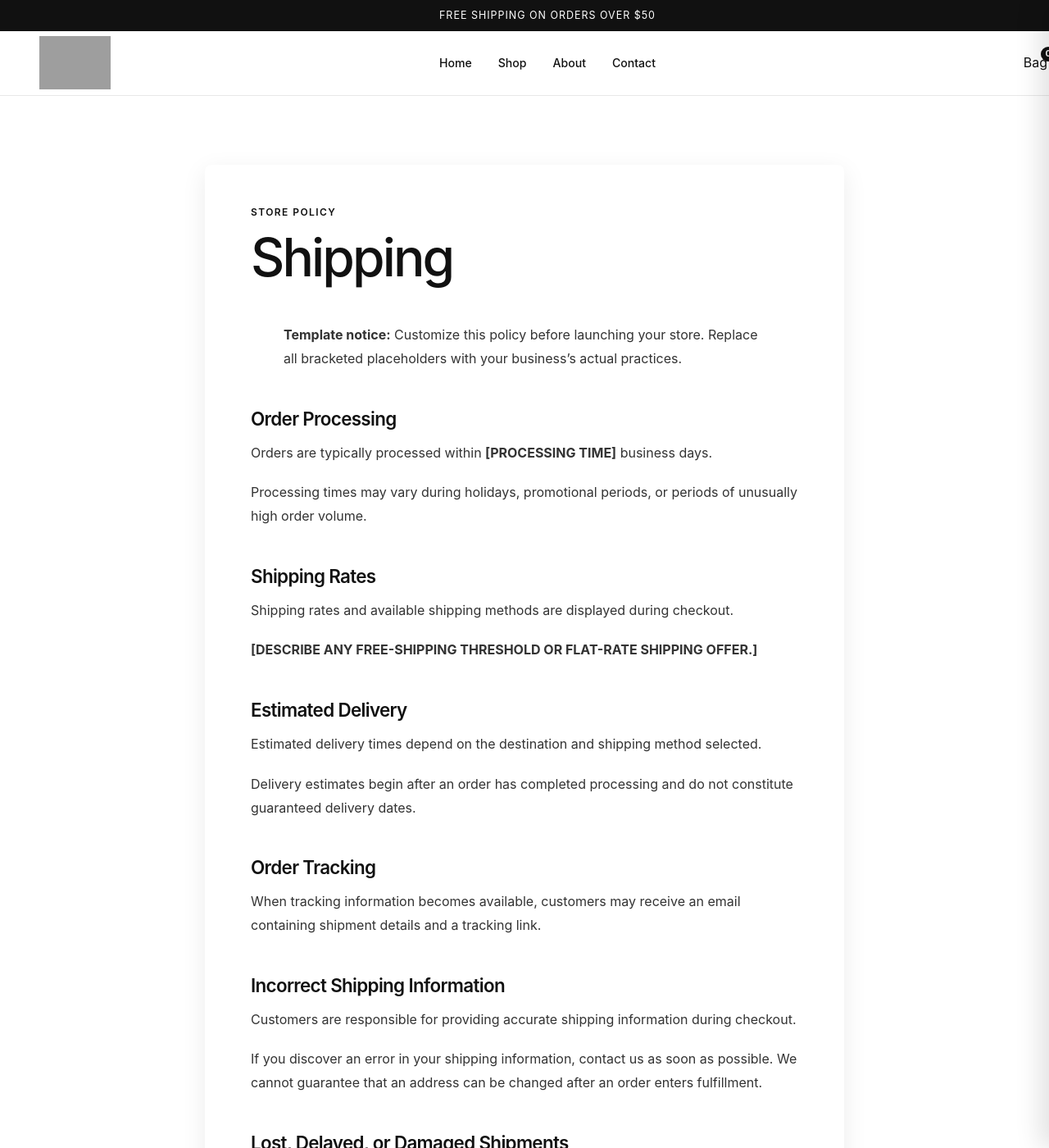
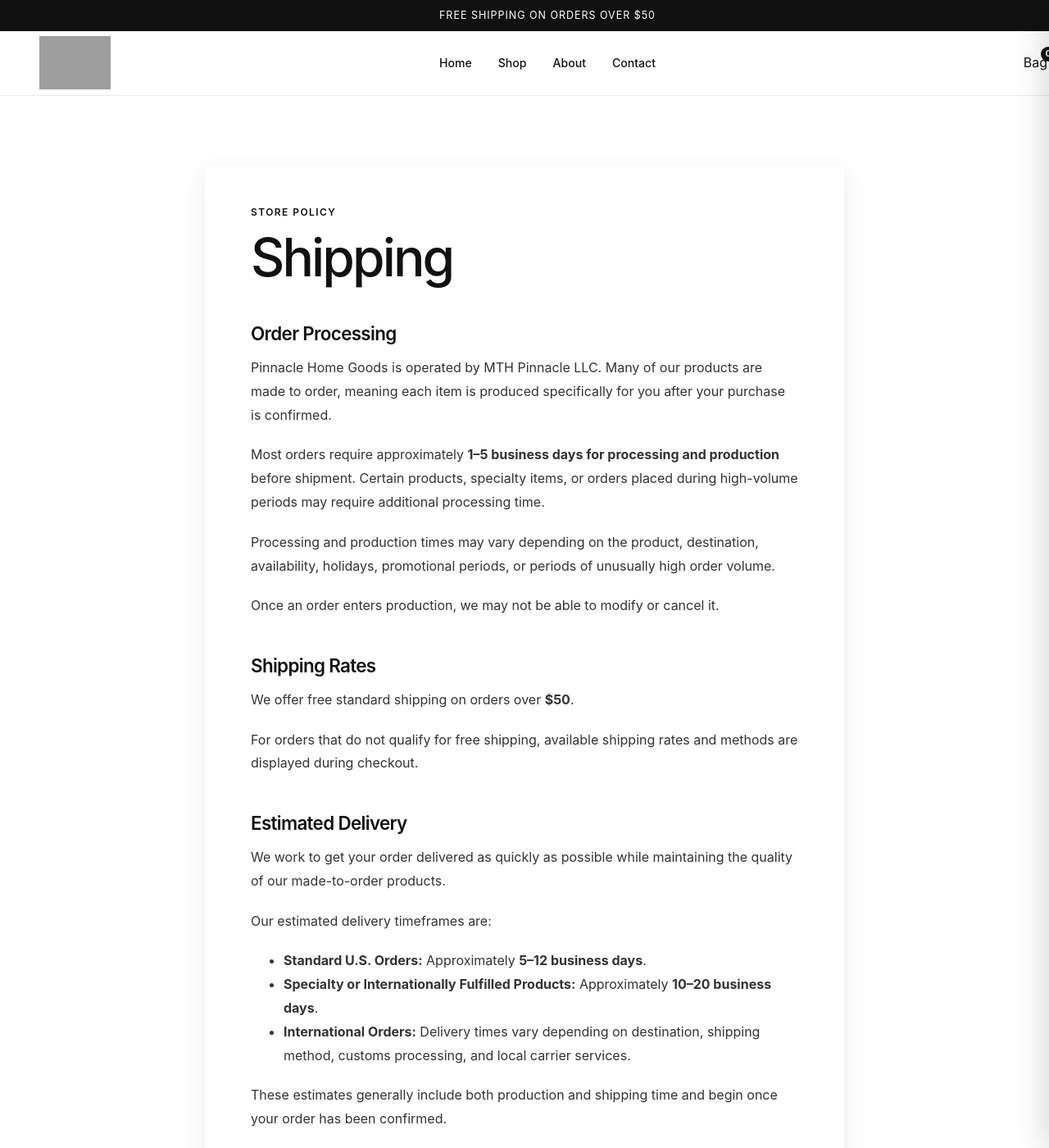
Before and after one commit to chew-max/pinnacle-fitness, a Jekyll site: the page built from policies/shipping/index.md, in a window 1280 px wide and 1400 px high. Shown: the whole window at 82% size. Built offline with Jekyll 4.4.1, drawn with Linux system fonts in a browser that asks for light colours; some of the changed text lies outside the part shown; grey boxes are pictures that could not be loaded.

Commit message:
Update index.md
updated shipping policy

```diff
--- a/policies/shipping/index.md
+++ b/policies/shipping/index.md
@@ -4,40 +4,69 @@ title: Shipping
 description: Shipping information and order delivery policies.
 ---
 
-> **Template notice:** Customize this policy before launching your store. Replace all bracketed placeholders with your business's actual practices.
-
 ## Order Processing
 
-Orders are typically processed within **[PROCESSING TIME]** business days.
+Pinnacle Home Goods is operated by MTH Pinnacle LLC. Many of our products are made to order, meaning each item is produced specifically for you after your purchase is confirmed.
 
-Processing times may vary during holidays, promotional periods, or periods of unusually high order volume.
+Most orders require approximately **1–5 business days for processing and production** before shipment. Certain products, specialty items, or orders placed during high-volume periods may require additional processing time.
+
+Processing and production times may vary depending on the product, destination, availability, holidays, promotional periods, or periods of unusually high order volume.
+
+Once an order enters production, we may not be able to modify or cancel it.
 
 ## Shipping Rates
 
-Shipping rates and available shipping methods are displayed during checkout.
+We offer free standard shipping on orders over **$50**.
 
-**[DESCRIBE ANY FREE-SHIPPING THRESHOLD OR FLAT-RATE SHIPPING OFFER.]**
+For orders that do not qualify for free shipping, available shipping rates and methods are displayed during checkout.
 
 ## Estimated Delivery
 
-Estimated delivery times depend on the destination and shipping method selected.
+We work to get your order delivered as quickly as possible while maintaining the quality of our made-to-order products.
 
-Delivery estimates begin after an order has completed processing and do not constitute guaranteed delivery dates.
+Our estimated delivery timeframes are:
+
+- **Standard U.S. Orders:** Approximately **5–12 business days**.
+- **Specialty or Internationally Fulfilled Products:** Approximately **10–20 business days**.
+- **International Orders:** Delivery times vary depending on destination, shipping method, customs processing, and local carrier services.
+
+These estimates generally include both production and shipping time and begin once your order has been confirmed.
+
+Orders containing multiple products may arrive in separate shipments, depending on production and fulfillment locations.
+
+Delivery estimates depend on the product, destination, carrier, and shipping method available for the order.
+
+**All delivery timeframes are estimates and are not guaranteed.** Carrier delays, weather conditions, holidays, customs processing, high order volumes, and other circumstances outside our control may affect delivery.
 
 ## Order Tracking
 
-When tracking information becomes available, customers may receive an email containing shipment details and a tracking link.
+Once your order ships and tracking information becomes available, we may send shipment details and a tracking link to the email address provided with your order.
+
+Tracking information may take additional time to become active after a shipping label is created.
 
 ## Incorrect Shipping Information
 
-Customers are responsible for providing accurate shipping information during checkout.
+Customers are responsible for providing complete and accurate shipping information during checkout.
 
-If you discover an error in your shipping information, contact us as soon as possible. We cannot guarantee that an address can be changed after an order enters fulfillment.
+If you discover an error in your shipping information, contact us as soon as possible at **info@mthpinnaclellc.com**. Because made-to-order products may enter production quickly, we cannot guarantee that an address or order can be changed after it has been submitted for fulfillment.
 
-## Lost, Delayed, or Damaged Shipments
+Additional shipping charges resulting from an incorrect or incomplete address may be the customer's responsibility where permitted by law.
 
-**[DESCRIBE HOW YOUR BUSINESS HANDLES LOST, DELAYED, OR DAMAGED PACKAGES.]**
+## Lost or Delayed Shipments
+
+If tracking indicates that your package is significantly delayed or appears to be lost, contact us at **info@mthpinnaclellc.com** with your order information.
+
+We will review the available tracking and fulfillment information and work with our fulfillment and shipping providers as appropriate.
+
+## Damaged or Incorrect Items
+
+If your order arrives damaged, defective, misprinted, or different from what you ordered, contact us within **30 days of delivery**.
+
+Please include your order number, a description of the problem, and photographs of the item and packaging when applicable. Eligible issues may be resolved through a replacement or refund in accordance with our Returns & Refunds Policy.
 
 ## Contact
 
-Questions about shipping may be sent to **[SUPPORT EMAIL]**.
+Questions about shipping may be sent to **info@mthpinnaclellc.com**.
+
+Pinnacle Fitness
+MTH Pinnacle LLC
```
